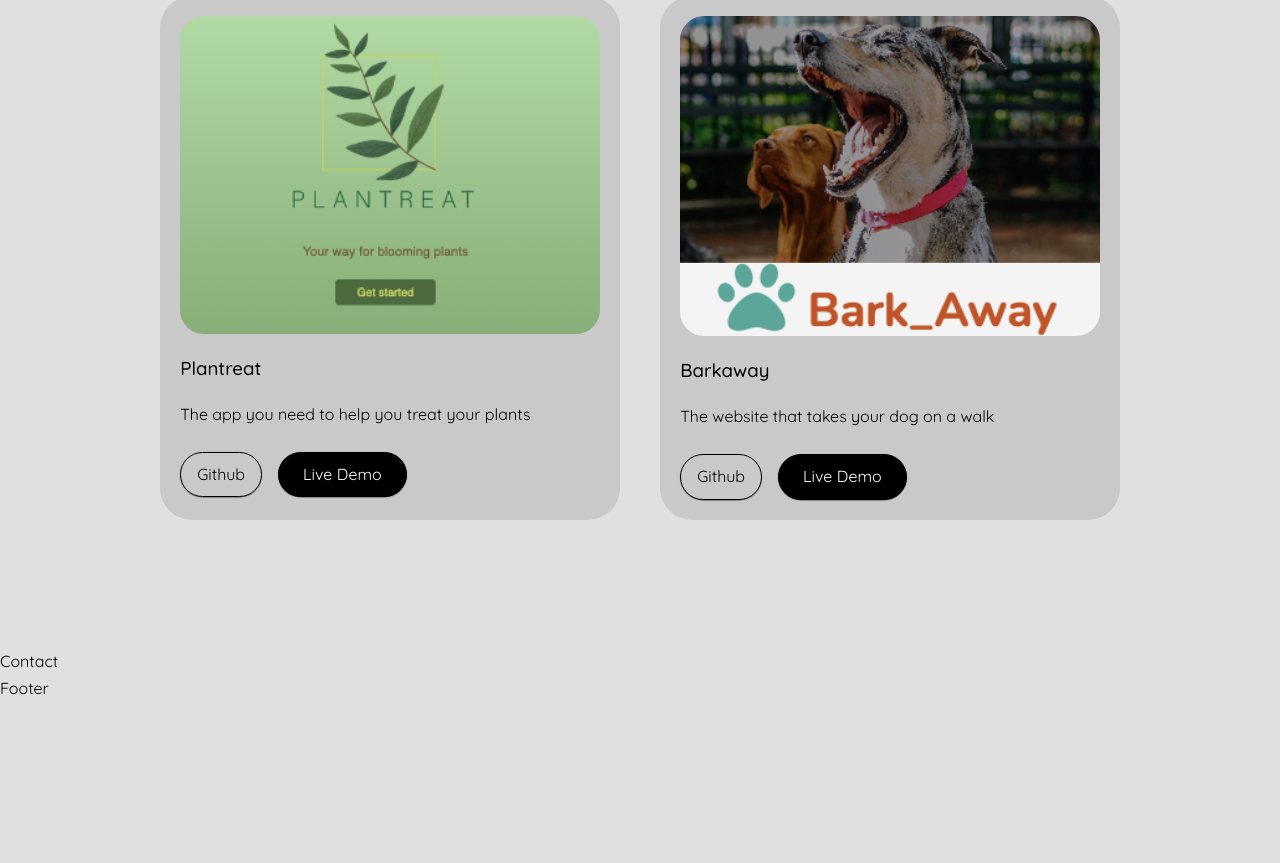
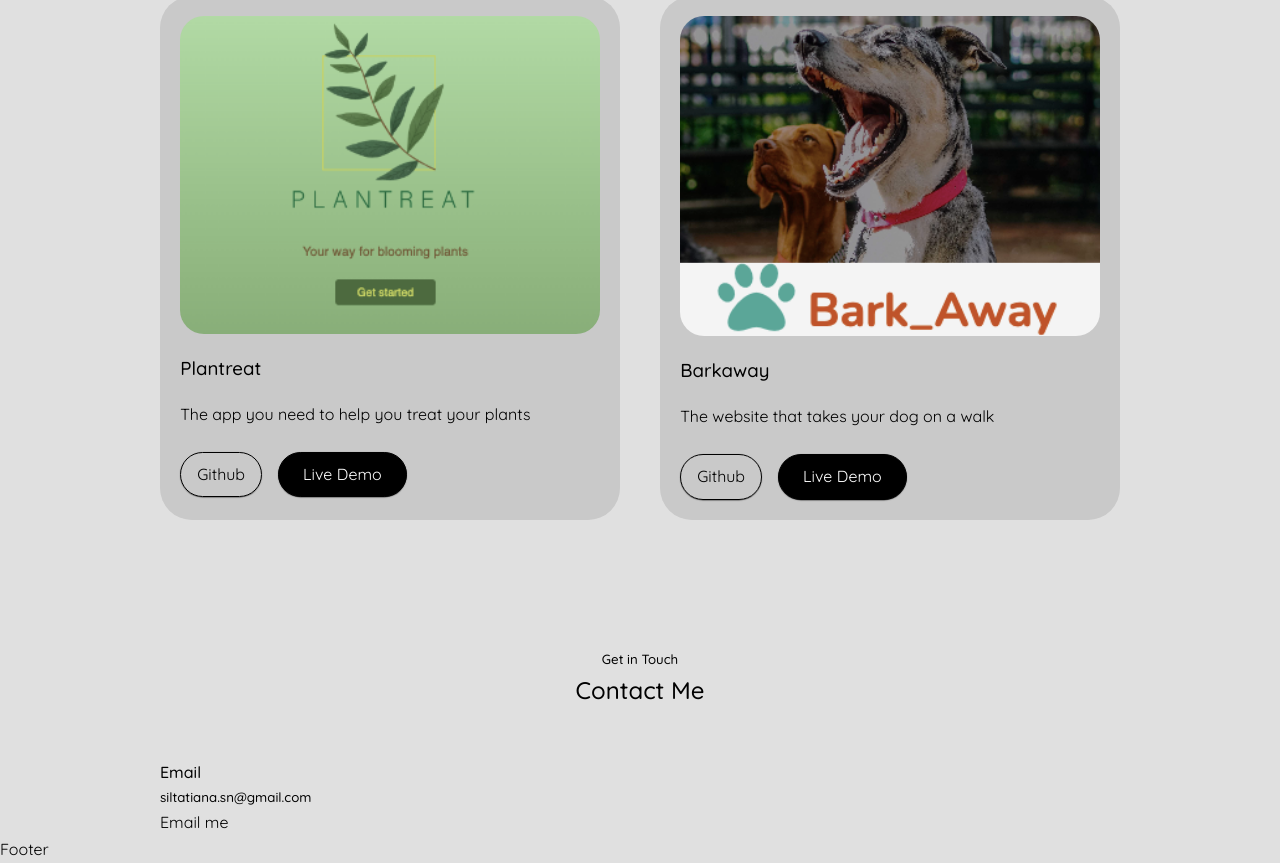
Before and after one commit to Sil-Tatiana/my-portfolio-website, a React (Create React App) app: page / in a window 1280 px wide. Shown: the part 2319-3182 px from the top of the page. Before the commit the page ends 3021 px from the top, so only its background shows below. Built offline with nearby package versions, Linux system fonts and the light colour scheme.

Commit message:
creates HTML structure for Contacts  section

```diff
--- a/src/components/contact/Contact.jsx
+++ b/src/components/contact/Contact.jsx
@@ -3,7 +3,22 @@ import './contact.css'
 
 const Contact = () => {
   return (
-    <section id='contact'>Contact</section>
+    <section id='contact'>
+      <h5>Get in Touch</h5>
+      <h2>Contact Me</h2>
+
+      <div className="container container__contact">
+        <div className="contact__options">
+          <article className="contact__option">
+            <h4>Email</h4>
+            <h5>siltatiana.sn@gmail.com</h5>
+            <a href="malito:siltatiana.sn@gmail.com">Email me</a>
+          </article>
+        </div>
+
+        <form action=""></form>
+      </div>
+    </section>
   )
 }
 
```
